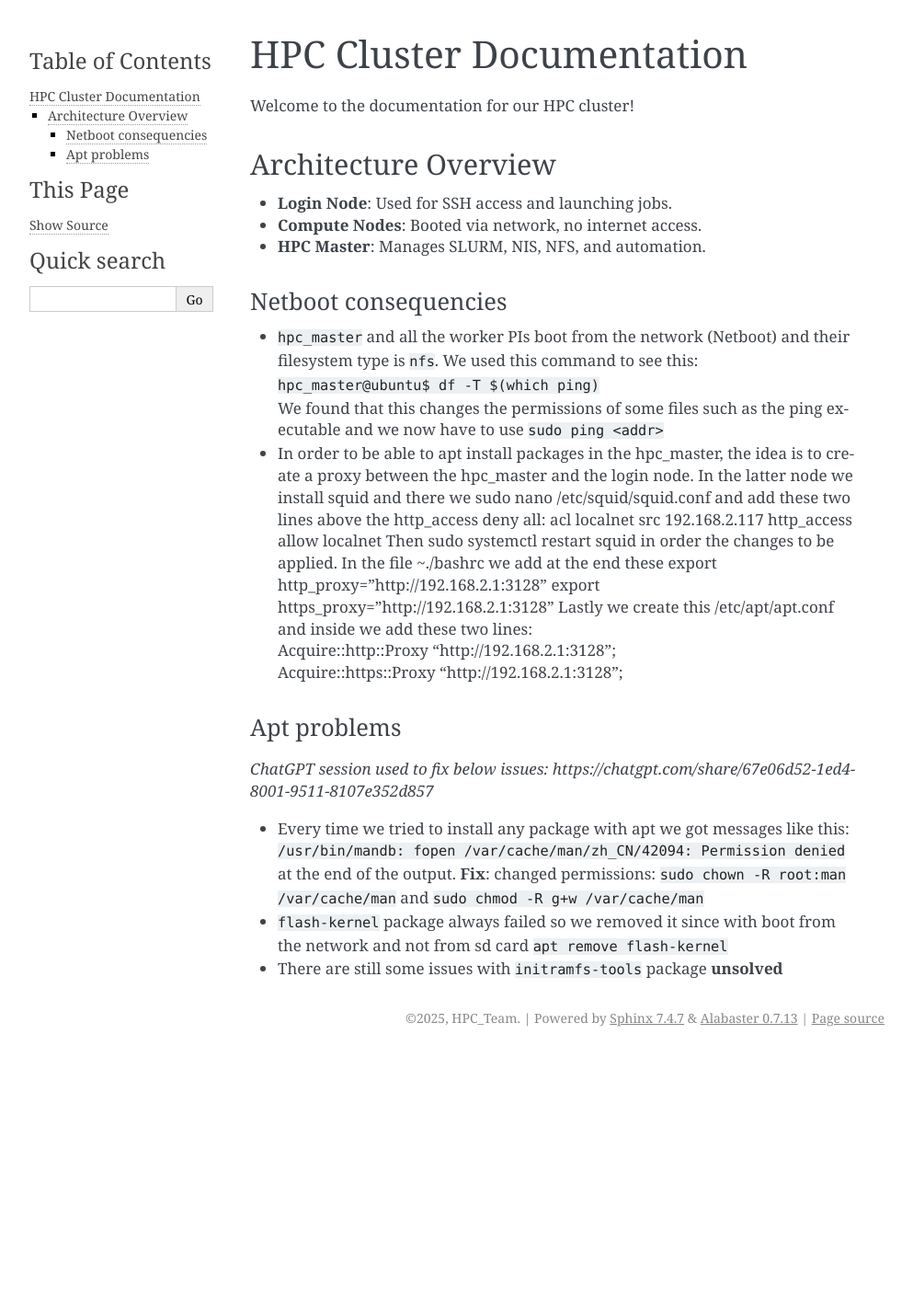
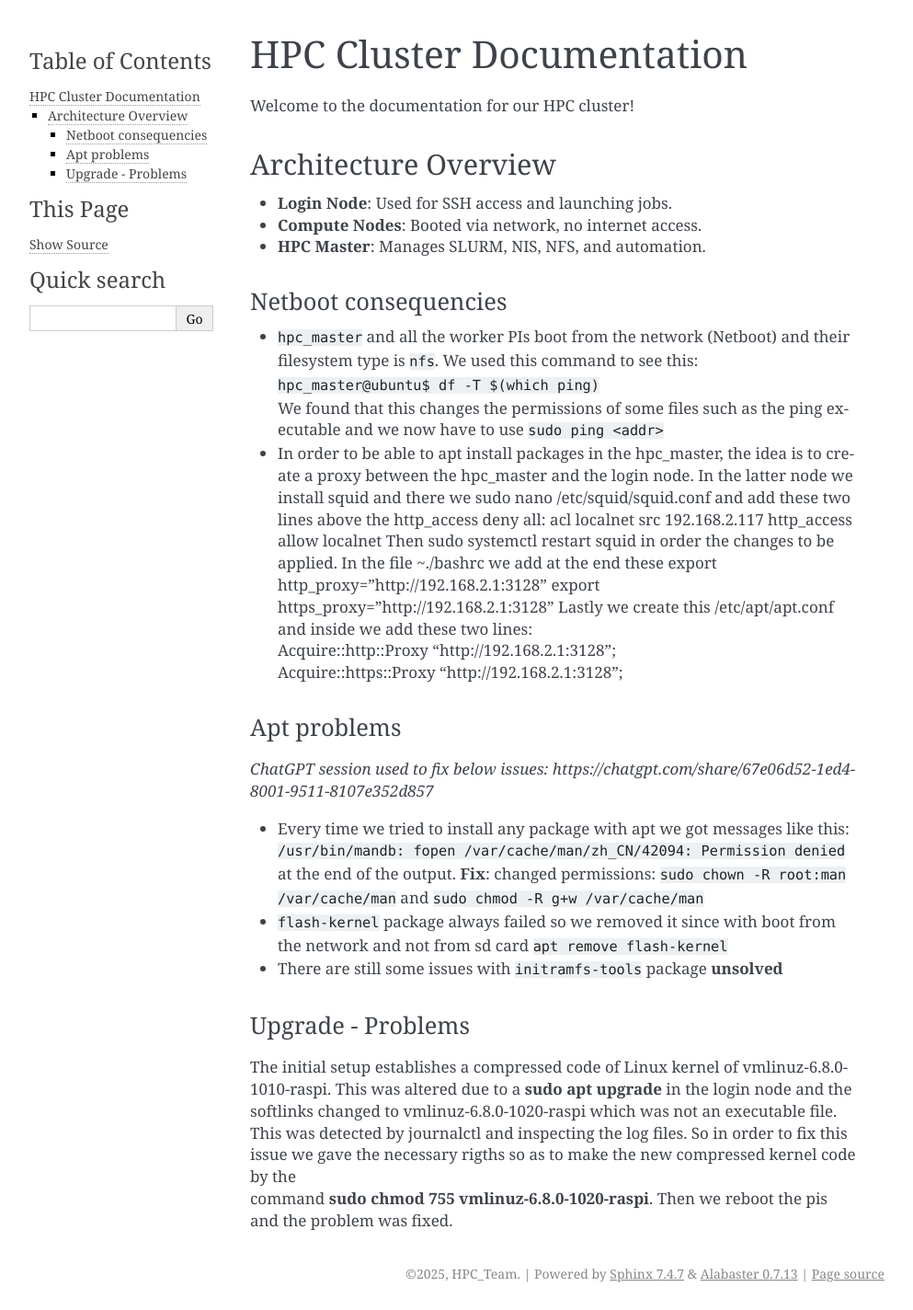
Before and after one commit to JohnnyPol/Pi_Cluster-ECE_NTUA_2024-2025, a Sphinx documentation site: the page built from docs/index.md, in a window 1280 px wide. Shown: the whole page at 92% size, without its empty margins (148-1141 px from the left). Built offline with Sphinx 7.4.7, drawn with Linux system fonts in a browser that asks for light colours; before the commit the page ends 1146 px from its top, so only the background shows below that.

Commit message:
Update index.md

```diff
--- a/docs/index.md
+++ b/docs/index.md
@@ -24,3 +24,8 @@ _ChatGPT session used to fix below issues: https://chatgpt.com/share/67e06d52-1e
 - Every time we tried to install any package with apt we got messages like this: `/usr/bin/mandb: fopen /var/cache/man/zh_CN/42094: Permission denied` at the end of the output. **Fix**: changed permissions: `sudo chown -R root:man /var/cache/man` and `sudo chmod -R g+w /var/cache/man`
 - `flash-kernel` package always failed so we removed it since with boot from the network and not from sd card `apt remove flash-kernel`
 - There are still some issues with `initramfs-tools` package **unsolved**
+
+ ### Upgrade - Problems
+ The initial setup establishes a compressed code of Linux kernel of vmlinuz-6.8.0-1010-raspi. This was altered due to a **sudo apt upgrade**
+ in the login node and the softlinks changed to vmlinuz-6.8.0-1020-raspi which was not an executable file. This was detected by journalctl and  inspecting the log files. So in order to fix this issue we gave the necessary rigths so as to make the new compressed kernel code by the
+ command **sudo chmod 755 vmlinuz-6.8.0-1020-raspi**. Then we reboot the pis and the problem was fixed.
```
